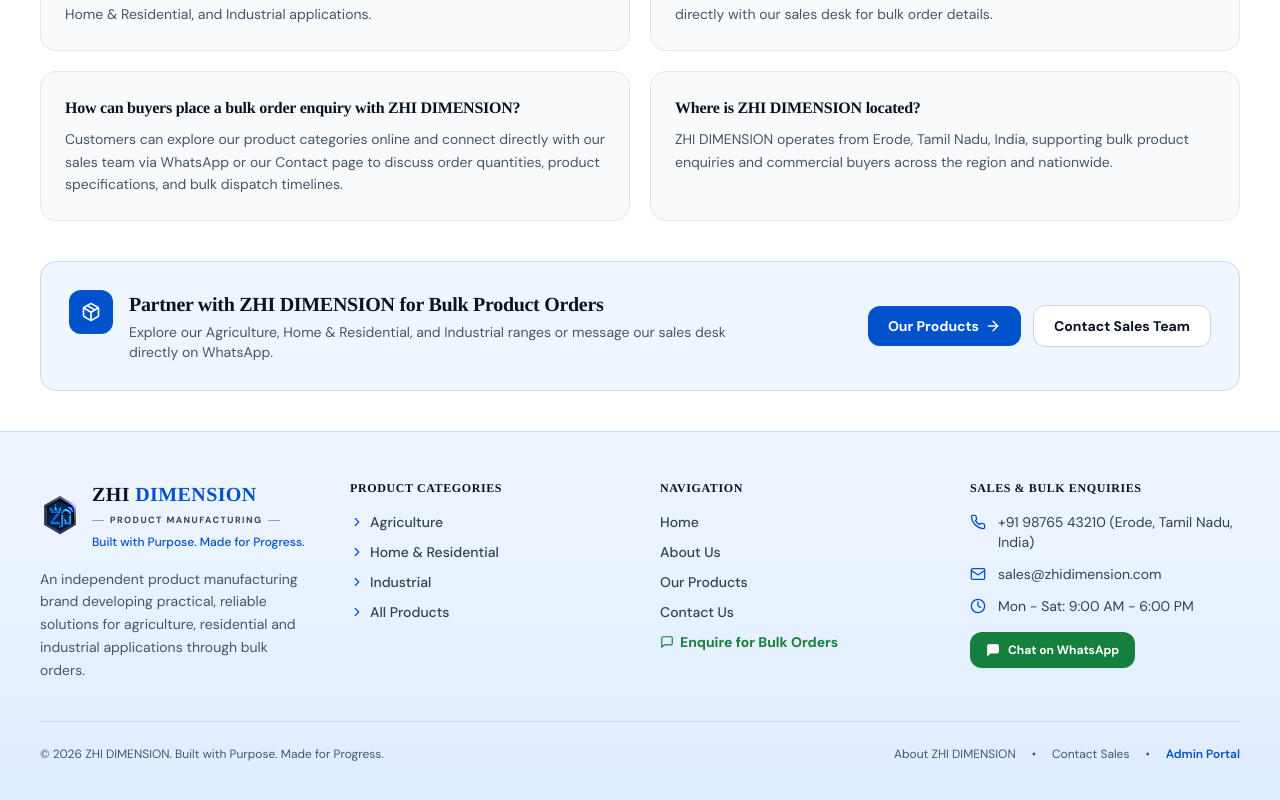
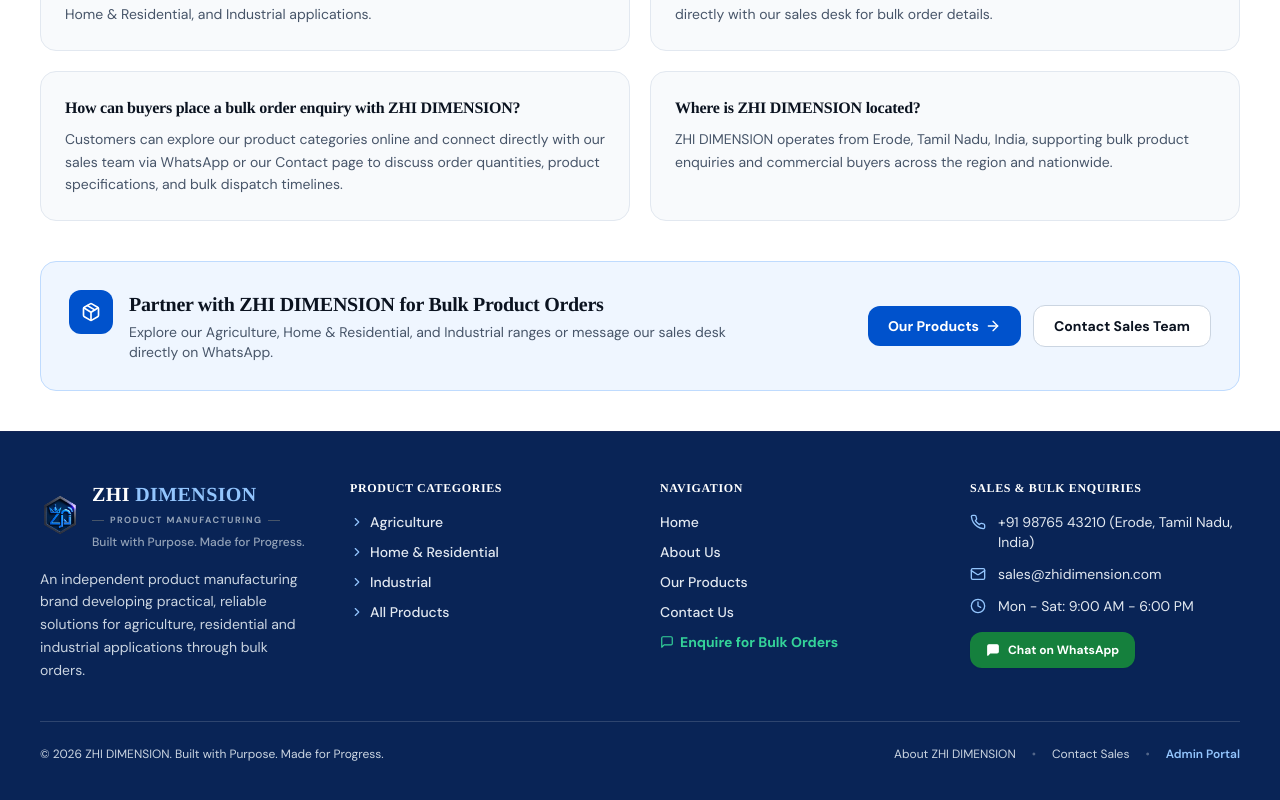
Before and after one commit to Jeena-softwareDeveloper/zhi-deminsion, a Next.js app: page /about in a window 1280 px wide. Shown: the part 2096-2896 px from the top of the page. Built offline with nearby package versions, Linux system fonts and the light colour scheme.

Commit message:
Match Footer theme color to top deep navy bar (#092456) and tune dark-variant logo contrast

```diff
--- a/src/components/Footer.tsx
+++ b/src/components/Footer.tsx
@@ -6,20 +6,20 @@ import { BRAND_INFO, CATEGORY_DETAILS, getWhatsAppUrl } from '@/lib/brand';
 
 export function Footer() {
   return (
-    <footer className="bg-gradient-to-b from-[#EFF6FF] to-[#DFECFF] text-slate-700 pt-12 pb-24 md:pb-10 border-t border-blue-200/80">
+    <footer className="bg-[#092456] text-slate-200 pt-12 pb-24 md:pb-10 border-t border-blue-950/70">
       <div className="max-w-[1520px] mx-auto px-4 sm:px-6 lg:px-10">
         <div className="grid grid-cols-1 sm:grid-cols-2 lg:grid-cols-4 gap-8 lg:gap-10">
           {/* Brand Column */}
           <div className="space-y-3.5 sm:col-span-2 lg:col-span-1">
-            <ZhiLogo variant="light" showTagline />
-            <p className="text-sm text-slate-600 leading-relaxed pt-1 max-w-sm">
+            <ZhiLogo variant="dark" showTagline />
+            <p className="text-sm text-slate-300 leading-relaxed pt-1 max-w-sm">
               An independent product manufacturing brand developing practical, reliable solutions for agriculture, residential and industrial applications through bulk orders.
             </p>
           </div>
 
           {/* Product Applications */}
           <div>
-            <h4 className="text-[#0B1320] font-extrabold mb-4 uppercase tracking-wider text-xs">
+            <h4 className="text-white font-extrabold mb-4 uppercase tracking-wider text-xs">
               Product Categories
             </h4>
             <ul className="space-y-2.5 text-sm">
@@ -27,9 +27,9 @@ export function Footer() {
                 <li key={cat.slug}>
                   <Link
                     href={cat.href}
-                    className="text-slate-700 hover:text-[#0052CC] font-medium transition-colors flex items-center space-x-1.5"
+                    className="text-slate-200 hover:text-blue-300 font-medium transition-colors flex items-center space-x-1.5"
                   >
-                    <ChevronRight className="w-3.5 h-3.5 text-[#0052CC]" />
+                    <ChevronRight className="w-3.5 h-3.5 text-blue-300" />
                     <span>{cat.name}</span>
                   </Link>
                 </li>
@@ -37,9 +37,9 @@ export function Footer() {
               <li>
                 <Link
                   href="/products"
-                  className="text-slate-700 hover:text-[#0052CC] font-medium transition-colors flex items-center space-x-1.5"
+                  className="text-slate-200 hover:text-blue-300 font-medium transition-colors flex items-center space-x-1.5"
                 >
-                  <ChevronRight className="w-3.5 h-3.5 text-[#0052CC]" />
+                  <ChevronRight className="w-3.5 h-3.5 text-blue-300" />
                   <span>All Products</span>
                 </Link>
               </li>
@@ -48,27 +48,27 @@ export function Footer() {
 
           {/* Navigation Links */}
           <div>
-            <h4 className="text-[#0B1320] font-extrabold mb-4 uppercase tracking-wider text-xs">
+            <h4 className="text-white font-extrabold mb-4 uppercase tracking-wider text-xs">
               Navigation
             </h4>
             <ul className="space-y-2.5 text-sm font-medium">
               <li>
-                <Link href="/" className="text-slate-700 hover:text-[#0052CC] transition-colors">
+                <Link href="/" className="text-slate-200 hover:text-blue-300 transition-colors">
                   Home
                 </Link>
               </li>
               <li>
-                <Link href="/about" className="text-slate-700 hover:text-[#0052CC] transition-colors">
+                <Link href="/about" className="text-slate-200 hover:text-blue-300 transition-colors">
                   About Us
                 </Link>
               </li>
               <li>
-                <Link href="/products" className="text-slate-700 hover:text-[#0052CC] transition-colors">
+                <Link href="/products" className="text-slate-200 hover:text-blue-300 transition-colors">
                   Our Products
                 </Link>
               </li>
               <li>
-                <Link href="/contact" className="text-slate-700 hover:text-[#0052CC] transition-colors">
+                <Link href="/contact" className="text-slate-200 hover:text-blue-300 transition-colors">
                   Contact Us
                 </Link>
               </li>
@@ -77,7 +77,7 @@ export function Footer() {
                   href={getWhatsAppUrl()}
                   target="_blank"
                   rel="noopener noreferrer"
-                  className="text-[#15803D] hover:text-[#166534] font-bold transition-colors inline-flex items-center gap-1.5"
+                  className="text-emerald-400 hover:text-emerald-300 font-bold transition-colors inline-flex items-center gap-1.5"
                 >
                   <MessageSquare className="w-3.5 h-3.5" />
                   <span>Enquire for Bulk Orders</span>
@@ -88,20 +88,20 @@ export function Footer() {
 
           {/* Sales Contact */}
           <div>
-            <h4 className="text-[#0B1320] font-extrabold mb-4 uppercase tracking-wider text-xs">
+            <h4 className="text-white font-extrabold mb-4 uppercase tracking-wider text-xs">
               Sales &amp; Bulk Enquiries
             </h4>
-            <div className="space-y-3 text-sm text-slate-700">
+            <div className="space-y-3 text-sm text-slate-200">
               <div className="flex items-start space-x-3">
-                <Phone className="w-4 h-4 text-[#0052CC] shrink-0 mt-0.5" />
+                <Phone className="w-4 h-4 text-blue-300 shrink-0 mt-0.5" />
                 <span>{BRAND_INFO.phoneDisplay} ({BRAND_INFO.location})</span>
               </div>
               <div className="flex items-center space-x-3">
-                <Mail className="w-4 h-4 text-[#0052CC] shrink-0" />
+                <Mail className="w-4 h-4 text-blue-300 shrink-0" />
                 <span>{BRAND_INFO.email}</span>
               </div>
               <div className="flex items-center space-x-3">
-                <Clock className="w-4 h-4 text-[#0052CC] shrink-0" />
+                <Clock className="w-4 h-4 text-blue-300 shrink-0" />
                 <span>{BRAND_INFO.hours}</span>
               </div>
               <div className="pt-1">
@@ -119,20 +119,20 @@ export function Footer() {
           </div>
         </div>
 
-        <div className="mt-10 pt-6 border-t border-blue-200/90 flex flex-col sm:flex-row items-center justify-between text-xs text-slate-600">
+        <div className="mt-10 pt-6 border-t border-white/15 flex flex-col sm:flex-row items-center justify-between text-xs text-slate-300">
           <p>
             © {new Date().getFullYear()} {BRAND_INFO.name}. {BRAND_INFO.tagline}
           </p>
           <div className="flex items-center space-x-4 mt-3 sm:mt-0">
-            <Link href="/about" className="hover:text-[#0052CC] transition-colors">
+            <Link href="/about" className="hover:text-white transition-colors">
               About ZHI DIMENSION
             </Link>
-            <span>•</span>
-            <Link href="/contact" className="hover:text-[#0052CC] transition-colors">
+            <span className="text-white/30">•</span>
+            <Link href="/contact" className="hover:text-white transition-colors">
               Contact Sales
             </Link>
-            <span>•</span>
-            <Link href="/admin" className="text-[#0052CC] hover:text-[#003D99] font-semibold transition-colors">
+            <span className="text-white/30">•</span>
+            <Link href="/admin" className="text-blue-300 hover:text-white font-semibold transition-colors">
               Admin Portal
             </Link>
           </div>
--- a/src/components/ZhiLogo.tsx
+++ b/src/components/ZhiLogo.tsx
@@ -52,7 +52,7 @@ export function ZhiLogo({
       <div className="flex flex-col min-w-0">
         <div className={`font-bold font-heading tracking-wide uppercase leading-none whitespace-nowrap ${textSizes[size]}`}>
           <span style={{ color: textColor }}>ZHI </span>
-          <span className="text-[#0052CC]">DIMENSION</span>
+          <span className={isDark ? 'text-blue-300' : 'text-[#0052CC]'}>DIMENSION</span>
         </div>
 
         {/* Subtitle flanked by crisp divider line */}
```
